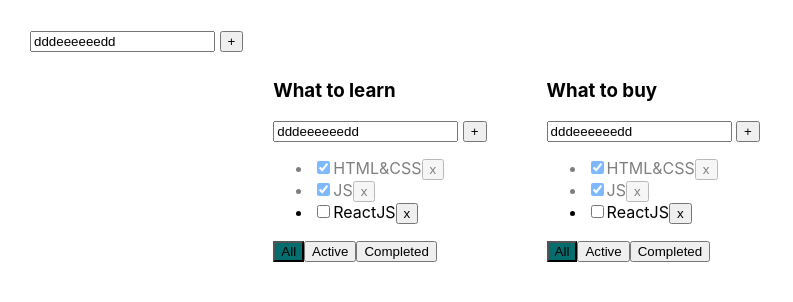
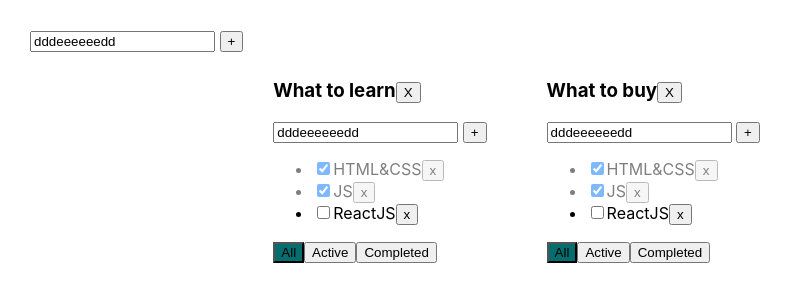
Before and after one commit to Anna-Leontieva/todolist, a React (Create React App) app: page / in a window 1280 px wide. Shown: the top 302 px of the page, without its empty margins (0-793 px from the left). Built offline with nearby package versions, Linux system fonts and the light colour scheme.

Commit message:
add function removeTask

```diff
--- a/src/App.tsx
+++ b/src/App.tsx
@@ -98,6 +98,10 @@ function App() {
             [todoListID]: []
         })
     }
+    function removeTodoList(todoListID:string){
+     setTodoLists(todoLists.filter(tl=>tl.id!==todoListID));
+     delete tasks[todoListID]           //delete у обьекта оператор удаления
+    }
     function changeTodoListTitle(title:string,todoListID:string){
         const todoList=todoLists.find(tl=>tl.id===todoListID);
           if(todoListID){
@@ -133,6 +137,7 @@ function App() {
                             changeStatus={changeStatus}
                             changeTaskTitle={changeTaskTitle}
                             changeTodoListTitle={changeTodoListTitle}
+                            removeTodoList={removeTodoList}
                         />)
                 })
             }
--- a/src/componants/TodoList.tsx
+++ b/src/componants/TodoList.tsx
@@ -14,6 +14,7 @@ type NewType = {
     filter: FilterValuesType;
     changeTaskTitle: (taskID: string, title: string, todoListID: string) => void;
     changeTodoListTitle:(title:string,todoListID: string)=>void
+    removeTodoList:(todoListID:string)=>void
 };
 
 type TodoListType = NewType
@@ -26,6 +27,7 @@ function TodoList(props: TodoListType) {
     const onAllClickHandler = () => { props.changeFilter("all",props.id) }
     const onActiveClickHandler = () => { props.changeFilter("active",props.id) }
     const onComplitedClickHandler = () => { props.changeFilter("complited",props.id) }
+    const removeTodoList=()=>{props.removeTodoList(props.id)}
     const changeTitle=(title:string)=>{
         props.changeTodoListTitle(title,props.id)
     }
@@ -33,7 +35,8 @@ function TodoList(props: TodoListType) {
         <div className="App">
 
             <div>
-                <h3><EditableSpan title={props.title} changeTitle={changeTitle}/></h3>
+                <h3><EditableSpan title={props.title} changeTitle={changeTitle}/><button onClick={removeTodoList}>X</button></h3>
+
                <AddItemForm addItem={addTask}/>
                 <ul>
                     {
```
